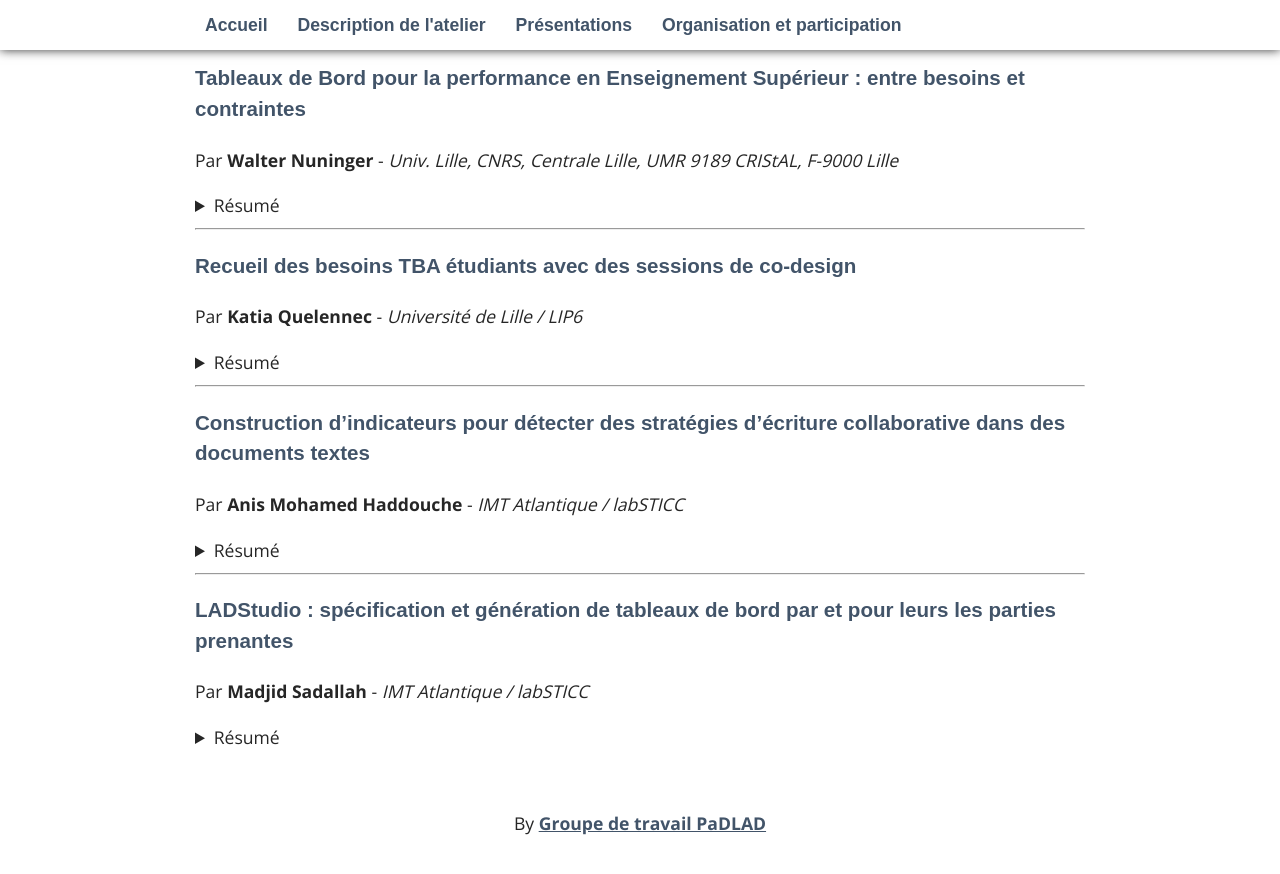
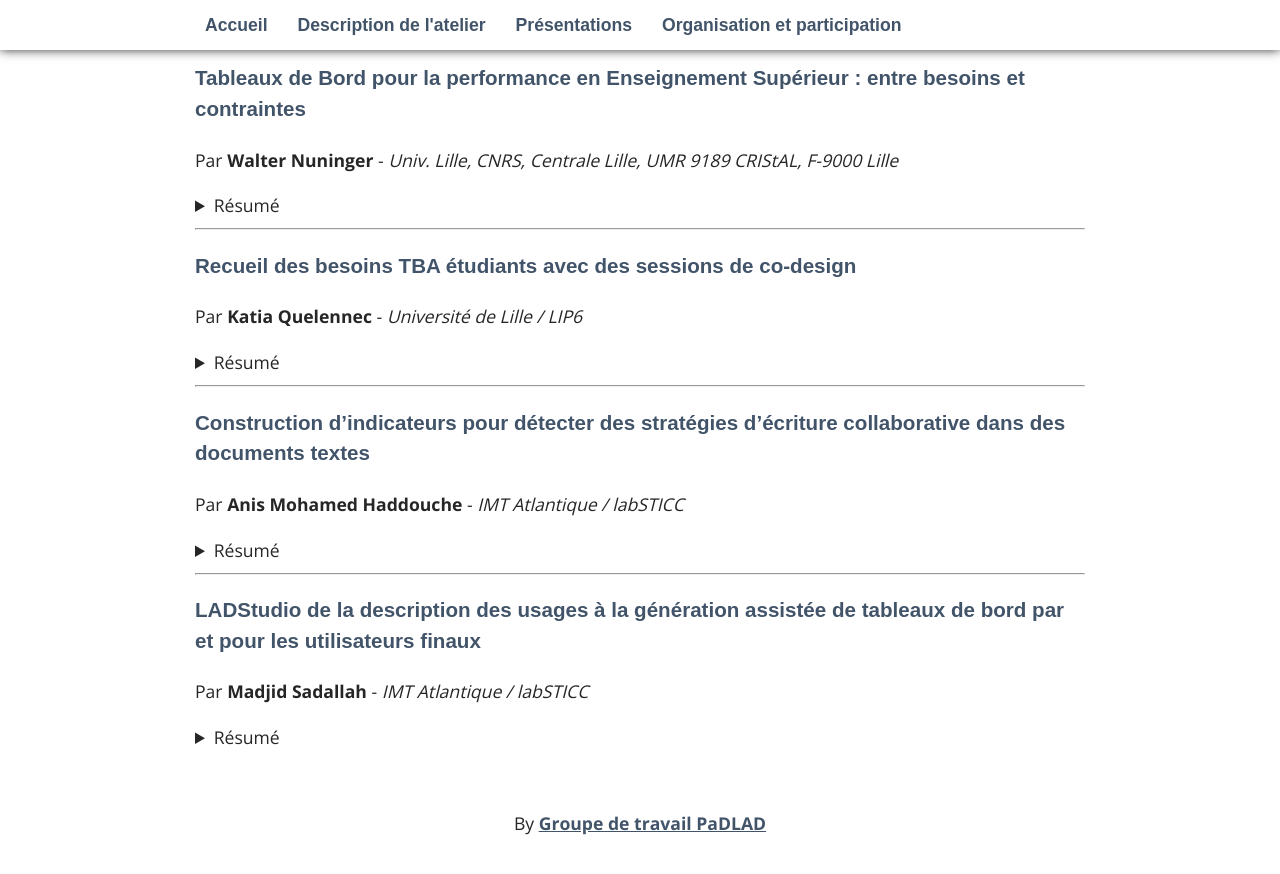
Before and after one commit to padlad/EIAH2025, a Jekyll site: the page built from _pages/03_presentations.md, in a window 1280 px wide and 900 px high, scrolled down 571 px. Shown: the top 874 px of the window. Built offline with Jekyll 4.4.1, drawn with Linux system fonts in a browser that asks for light colours; some web fonts are replaced.

Commit message:
Update 03_presentations.md

```diff
--- a/_pages/03_presentations.md
+++ b/_pages/03_presentations.md
@@ -41,7 +41,7 @@ Lors de la conception des tableaux de bords, les enseignants demandent souvent d
 
 ---
 
-### LADStudio : spécification et génération de tableaux de bord par et pour leurs les parties prenantes
+### LADStudio de la description des usages à la génération assistée de tableaux de bord par et pour les utilisateurs finaux
 Par **Madjid Sadallah** - *IMT Atlantique / labSTICC*
 
 <details>
```
